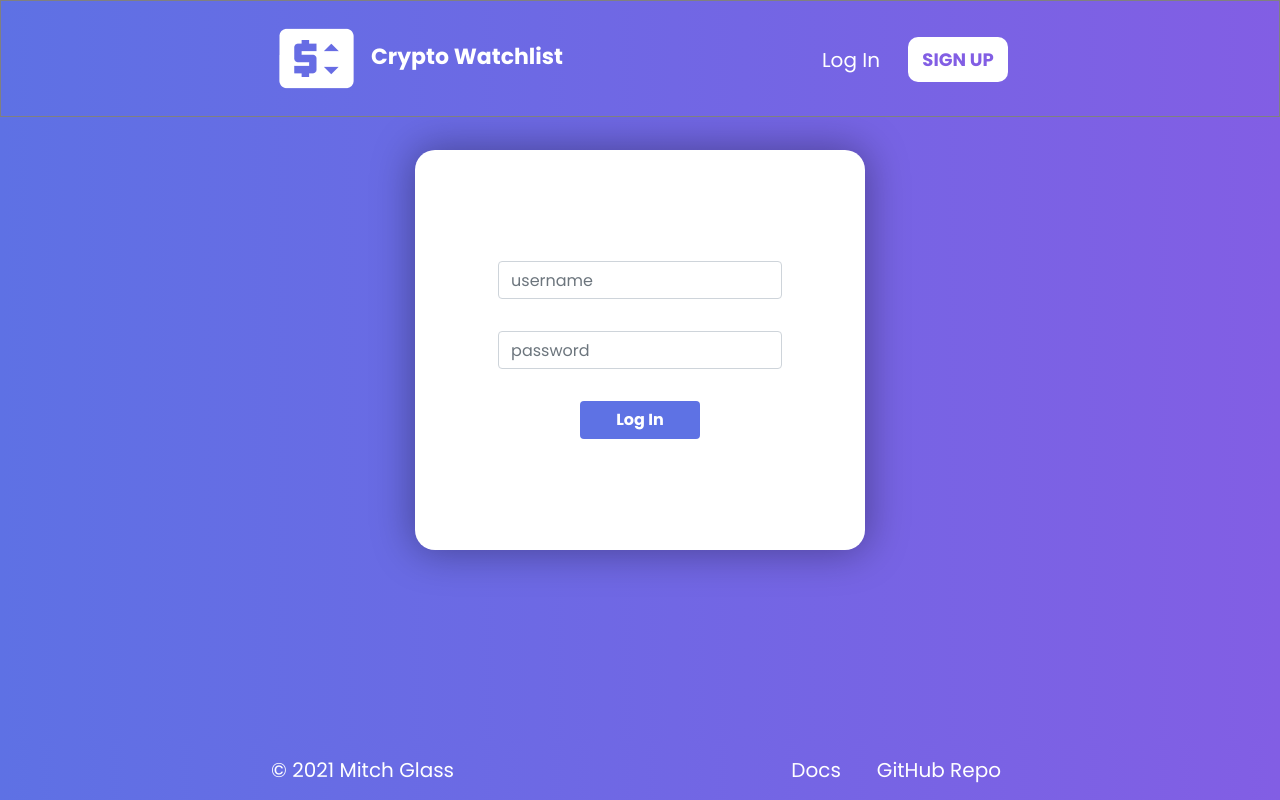
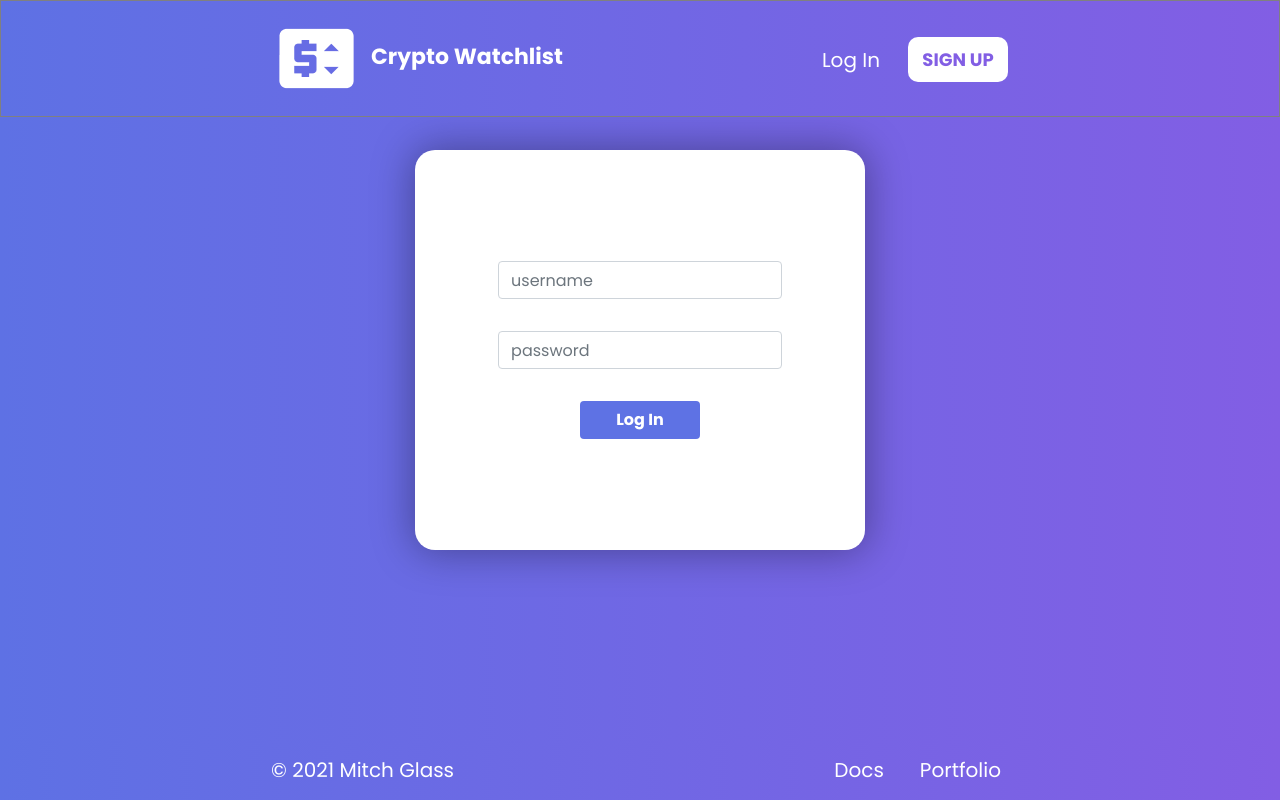
Before and after one commit to mitchglass97/Crypto-Watchlist, a React (Create React App) app in the folder client/: page /login in a window 1280 px wide. Built offline with nearby package versions, Linux system fonts and the light colour scheme; no server answers.

Commit message:
Setting up Heroku

```diff
--- a/client/src/App.js
+++ b/client/src/App.js
@@ -14,7 +14,6 @@ import "react-toastify/dist/ReactToastify.css";
 
 function App() {
 	const baseURL = process.env.REACT_APP_BASE_URL;
-	console.log(baseURL);
 	// by default, user is not authenticated
 	const [isAuthenticated, setIsAuthenticated] = useState(false);
 
@@ -29,13 +28,9 @@ function App() {
 				headers: { token: localStorage.token },
 			});
 
-			console.log(checkIfTokenVerified);
-
 			if (checkIfTokenVerified.ok) {
-				console.log("setting true");
 				setAuth(true);
 			} else {
-				console.log("setting false");
 				setAuth(false);
 			}
 		} catch (error) {
--- a/client/src/components/Dashboard.js
+++ b/client/src/components/Dashboard.js
@@ -24,7 +24,6 @@ const Dashboard = ({ setAuth }) => {
 	useEffect(() => {
 		try {
 			if (watchlist != "undefined") {
-				console.log(watchlist);
 				setWatchlistLoaded(true);
 				if (watchlist.length == 0) {
 					setWatchlistEmpty(true);
@@ -49,8 +48,7 @@ const Dashboard = ({ setAuth }) => {
 			headers: { token: localStorage.token },
 		});
 		const parseResponse = await response.json();
-		let test = await setWatchlist(parseResponse);
-		//console.log(watchlist);
+		setWatchlist(parseResponse);
 	};
 
 	// Fetch username from server
--- a/client/src/components/Footer.js
+++ b/client/src/components/Footer.js
@@ -18,11 +18,8 @@ const Footer = () => {
 						</a>
 					</li>
 					<li className='nav-item' id='list-last-item'>
-						<a
-							className='nav-link'
-							href='https://github.com/mitchglass97/Crypto-Watchlist'
-						>
-							GitHub Repo
+						<a className='nav-link' href='https://mitchglass.dev/'>
+							Portfolio
 						</a>
 					</li>
 				</ul>
--- a/client/src/components/Login.js
+++ b/client/src/components/Login.js
@@ -37,7 +37,6 @@ const Login = ({ setAuth }) => {
 				localStorage.setItem("token", parseResponse.token);
 				setAuth(true);
 			} else {
-				console.log("yea");
 				toast.error("Error: " + parseResponse.message);
 			}
 		} catch (error) {
--- a/client/src/components/Register.js
+++ b/client/src/components/Register.js
@@ -37,7 +37,6 @@ const Login = ({ setAuth }) => {
 				localStorage.setItem("token", parseResponse.token);
 				setAuth(true);
 			} else {
-				console.log("yea");
 				toast.error("Error: " + parseResponse.message);
 			}
 		} catch (error) {
```
